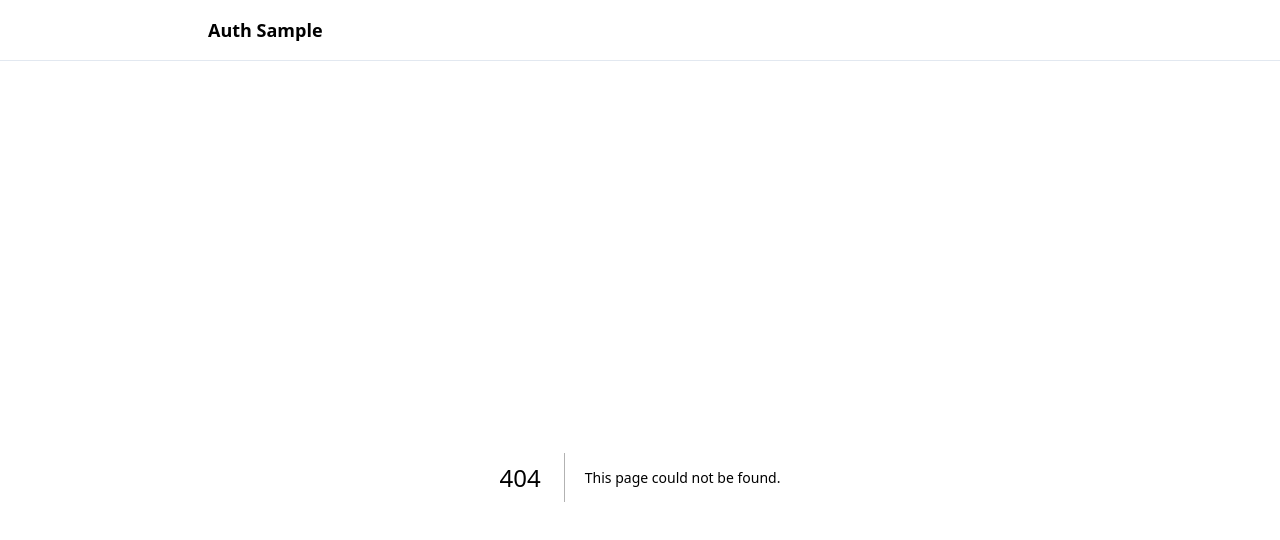
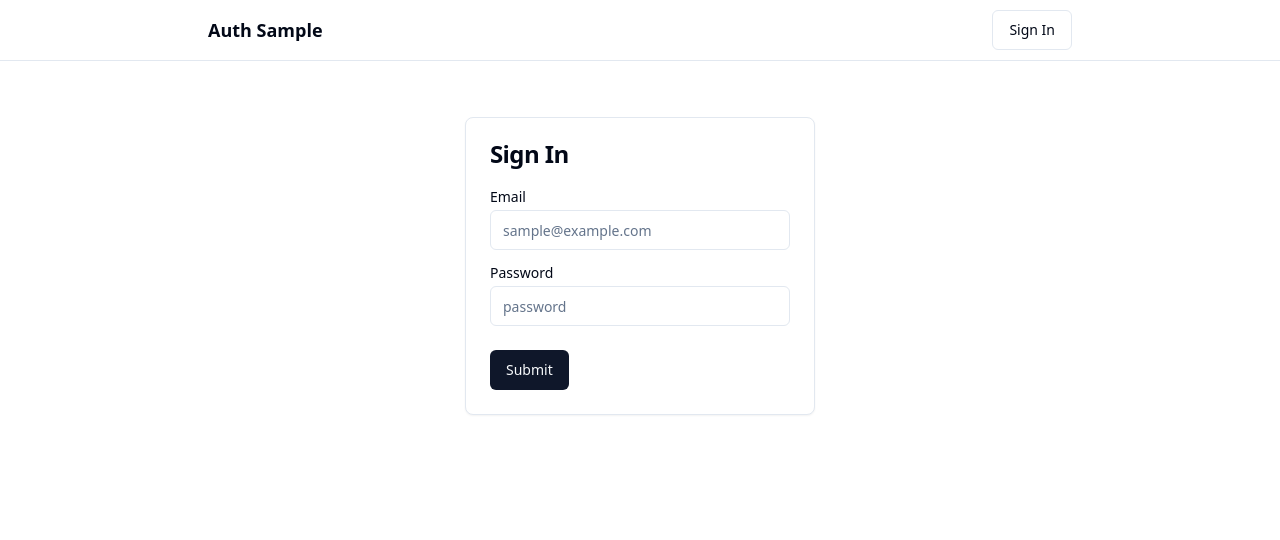
Before and after one commit to kdntiaoao/auth-sample-by-nextjs, a Next.js app: page /signin in a window 1280 px wide. Before the commit this address had no page. Shown: the top 540 px of the page. Built offline with nearby package versions, Linux system fonts and the light colour scheme; no server answers.

Commit message:
feat: サインイン機能

```diff
--- /dev/null
+++ b/src/app/signin/page.tsx
@@ -0,0 +1,68 @@
+'use client'
+
+import { FormEvent, useState } from 'react'
+import { Card, CardContent, CardFooter, CardHeader, CardTitle } from '@/components/ui/card'
+import { Label } from '@/components/ui/label'
+import { Input } from '@/components/ui/input'
+import { Button } from '@/components/ui/button'
+import { signInWithEmailAndPassword } from '@/lib/auth'
+
+export default function Signin() {
+  const [email, setEmail] = useState('')
+  const [password, setPassword] = useState('')
+
+  const signIn = async () => {
+    const { user, error } = await signInWithEmailAndPassword(email, password)
+    if (error) {
+      alert('サインインに失敗しました')
+    } else {
+      console.log(`Signed in:`, user)
+    }
+  }
+
+  const handleSubmit = (event: FormEvent<HTMLFormElement>) => {
+    event.preventDefault()
+    signIn()
+  }
+
+  return (
+    <div className="py-10">
+      <Card className="mx-auto w-[350px]">
+        <form onSubmit={handleSubmit}>
+          <CardHeader>
+            <CardTitle>Sign In</CardTitle>
+          </CardHeader>
+          <CardContent>
+            <div className="grid w-full items-center gap-4">
+              <div className="flex flex-col space-y-1.5">
+                <Label htmlFor="email">Email</Label>
+                <Input
+                  id="email"
+                  // type="email"
+                  autoComplete="email"
+                  placeholder="sample@example.com"
+                  value={email}
+                  onChange={(e) => setEmail(e.target.value)}
+                />
+              </div>
+              <div className="flex flex-col space-y-1.5">
+                <Label htmlFor="password">Password</Label>
+                <Input
+                  id="password"
+                  type="password"
+                  autoComplete="current-password"
+                  placeholder="password"
+                  value={password}
+                  onChange={(e) => setPassword(e.target.value)}
+                />
+              </div>
+            </div>
+          </CardContent>
+          <CardFooter className="flex justify-between">
+            <Button>Submit</Button>
+          </CardFooter>
+        </form>
+      </Card>
+    </div>
+  )
+}
--- a/src/components/header.tsx
+++ b/src/components/header.tsx
@@ -1,5 +1,6 @@
 import Link from 'next/link'
 import { Container } from './container'
+import { Button } from './ui/button'
 
 export const Header = () => {
   return (
@@ -9,6 +10,9 @@ export const Header = () => {
           <h1 className="py-4 text-lg font-bold">
             <Link href="/">Auth Sample</Link>
           </h1>
+          <Button asChild variant="outline">
+            <Link href="/signin">Sign In</Link>
+          </Button>
         </div>
       </Container>
     </header>
--- /dev/null
+++ b/src/lib/auth.ts
@@ -0,0 +1,18 @@
+import { type User, signInWithEmailAndPassword as signIn } from 'firebase/auth'
+import { auth } from './firebase/client'
+
+export const signInWithEmailAndPassword = async (
+  email: string,
+  password: string,
+): Promise<{ user: User; error: null } | { user: null; error: Error }> => {
+  try {
+    const userCredential = await signIn(auth, email, password)
+    const user = userCredential.user
+    return { user, error: null }
+  } catch (error) {
+    if (error instanceof Error) {
+      return { user: null, error }
+    }
+    throw error
+  }
+}
--- a/src/lib/firebase/client.ts
+++ b/src/lib/firebase/client.ts
@@ -4,12 +4,12 @@ import { getAuth } from 'firebase/auth'
 
 // Your web app's Firebase configuration
 const firebaseConfig = {
-  apiKey: process.env.FIREBASE_API_KEY,
-  authDomain: process.env.FIREBASE_AUTH_DOMAIN,
-  projectId: process.env.FIREBASE_PROJECT_ID,
-  storageBucket: process.env.FIREBASE_STORAGE_BUCKET,
-  messagingSenderId: process.env.FIREBASE_MESSAGING_SENDER_ID,
-  appId: process.env.FIREBASE_APP_ID,
+  apiKey: process.env.NEXT_PUBLIC_FIREBASE_API_KEY,
+  authDomain: process.env.NEXT_PUBLIC_FIREBASE_AUTH_DOMAIN,
+  projectId: process.env.NEXT_PUBLIC_FIREBASE_PROJECT_ID,
+  storageBucket: process.env.NEXT_PUBLIC_FIREBASE_STORAGE_BUCKET,
+  messagingSenderId: process.env.NEXT_PUBLIC_FIREBASE_MESSAGING_SENDER_ID,
+  appId: process.env.NEXT_PUBLIC_FIREBASE_APP_ID,
 }
 
 // Initialize Firebase
```
